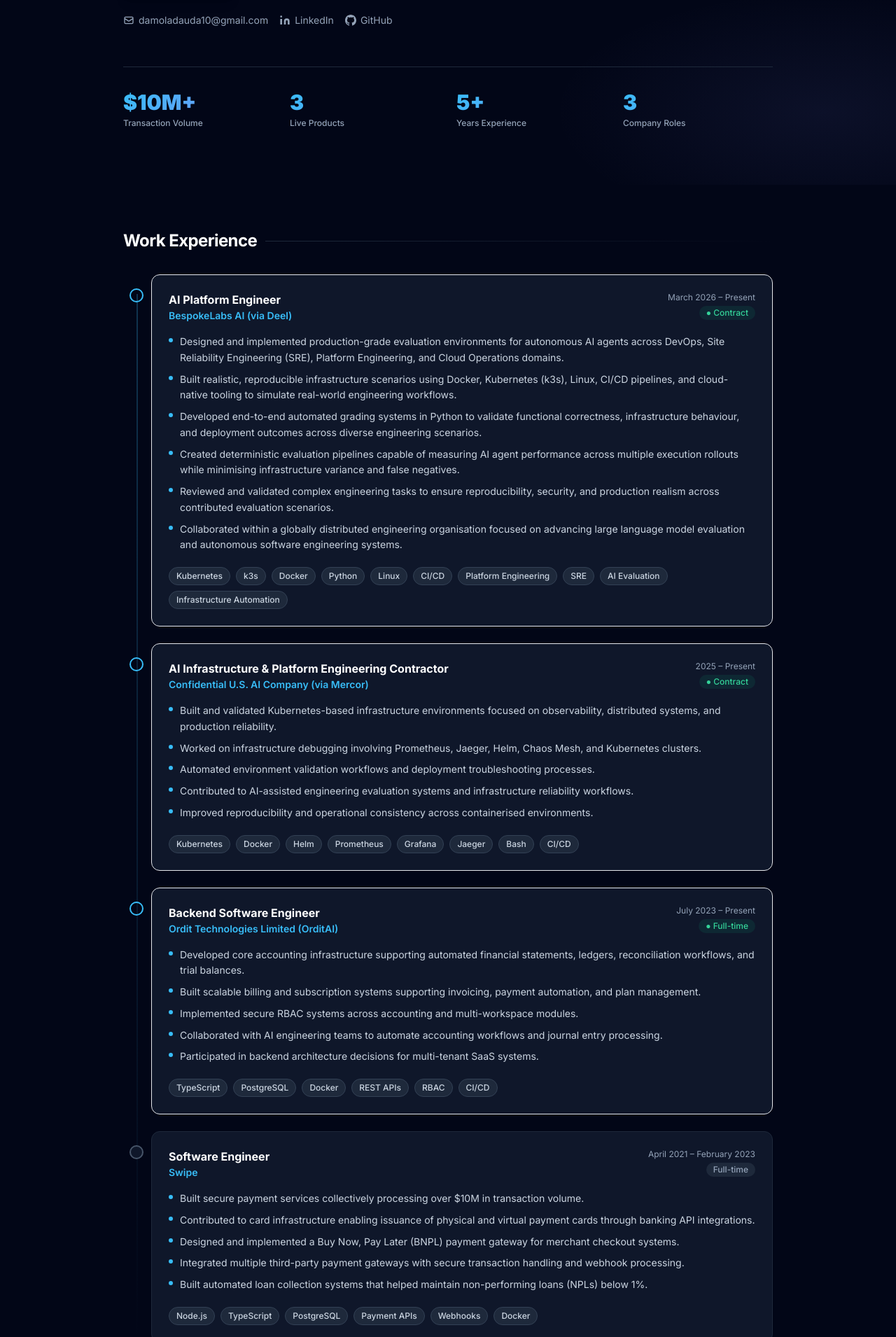
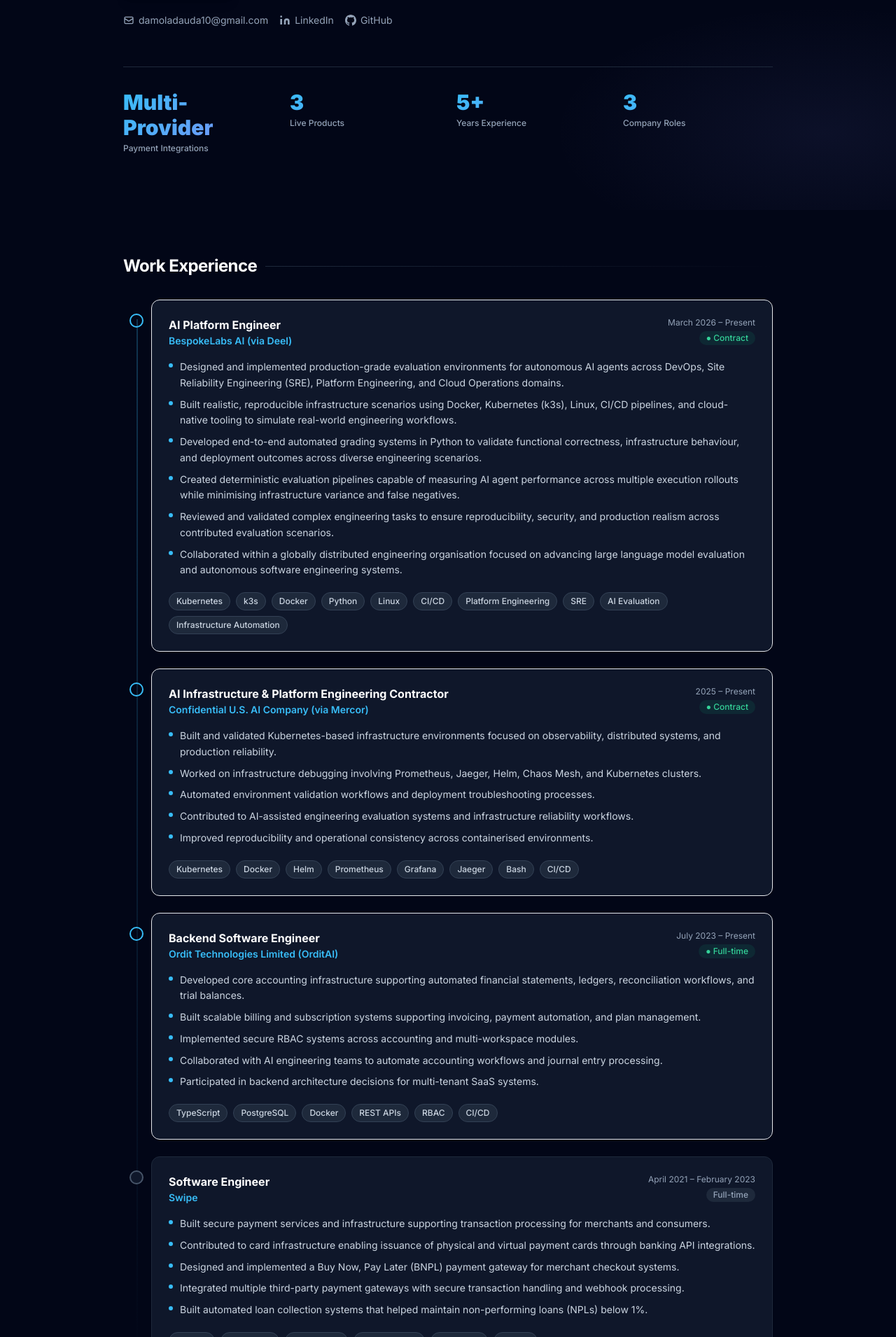
Before and after one commit to sharedee2776/Adedamola-Portfolio, a React (Vite) app: page / in a window 1280 px wide. Shown: the part 490-2400 px from the top of the page at 70% size. Built offline with nearby package versions, Linux system fonts and the light colour scheme.

Commit message:
Drop unverifiable $10M transaction volume figure
Replaces the specific dollar claim in the stats bar and Swipe bullet
with a qualitative description of the same work, since the exact
figure couldn't be confirmed.

Co-Authored-By: Claude Sonnet 5 <noreply@anthropic.com>

```diff
--- a/src/App.jsx
+++ b/src/App.jsx
@@ -4,7 +4,7 @@ import { motion, AnimatePresence } from 'framer-motion';
 // ─── Data ────────────────────────────────────────────────────────────────────
 
 const stats = [
-  { value: '$10M+', label: 'Transaction Volume' },
+  { value: 'Multi-Provider', label: 'Payment Integrations' },
   { value: '3',     label: 'Live Products'       },
   { value: '5+',    label: 'Years Experience'    },
   { value: '3',     label: 'Company Roles'       },
@@ -72,7 +72,7 @@ const experience = [
     type: 'Full-time',
     current: false,
     bullets: [
-      'Built secure payment services collectively processing over $10M in transaction volume.',
+      'Built secure payment services and infrastructure supporting transaction processing for merchants and consumers.',
       'Contributed to card infrastructure enabling issuance of physical and virtual payment cards through banking API integrations.',
       'Designed and implemented a Buy Now, Pay Later (BNPL) payment gateway for merchant checkout systems.',
       'Integrated multiple third-party payment gateways with secure transaction handling and webhook processing.',
```
